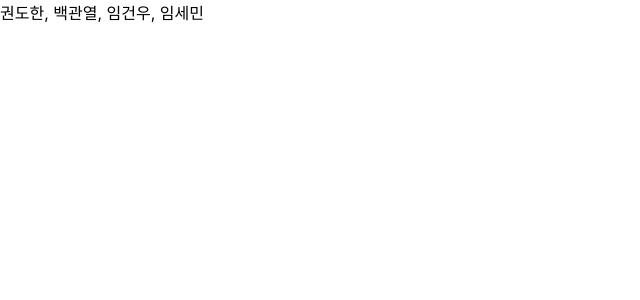
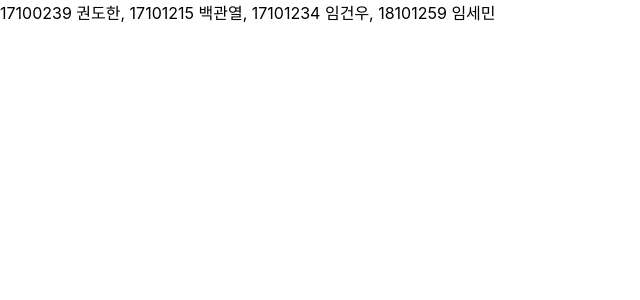
Before and after one commit to bluishbrown/team22, a React (Create React App) app: page / in a window 1280 px wide. Shown: the top 300 px of the page, without its empty margins (0-640 px from the left). Built offline with nearby package versions, Linux system fonts and the light colour scheme.

Commit message:
SE Team Project 2

```diff
--- a/src/App.js
+++ b/src/App.js
@@ -4,7 +4,7 @@ class App extends Component {
   render() {
     return (
       <div>
-          권도한, 백관열, 임건우, 임세민
+          17100239 권도한, 17101215 백관열, 17101234 임건우, 18101259 임세민
       </div>
     );
   }
```
